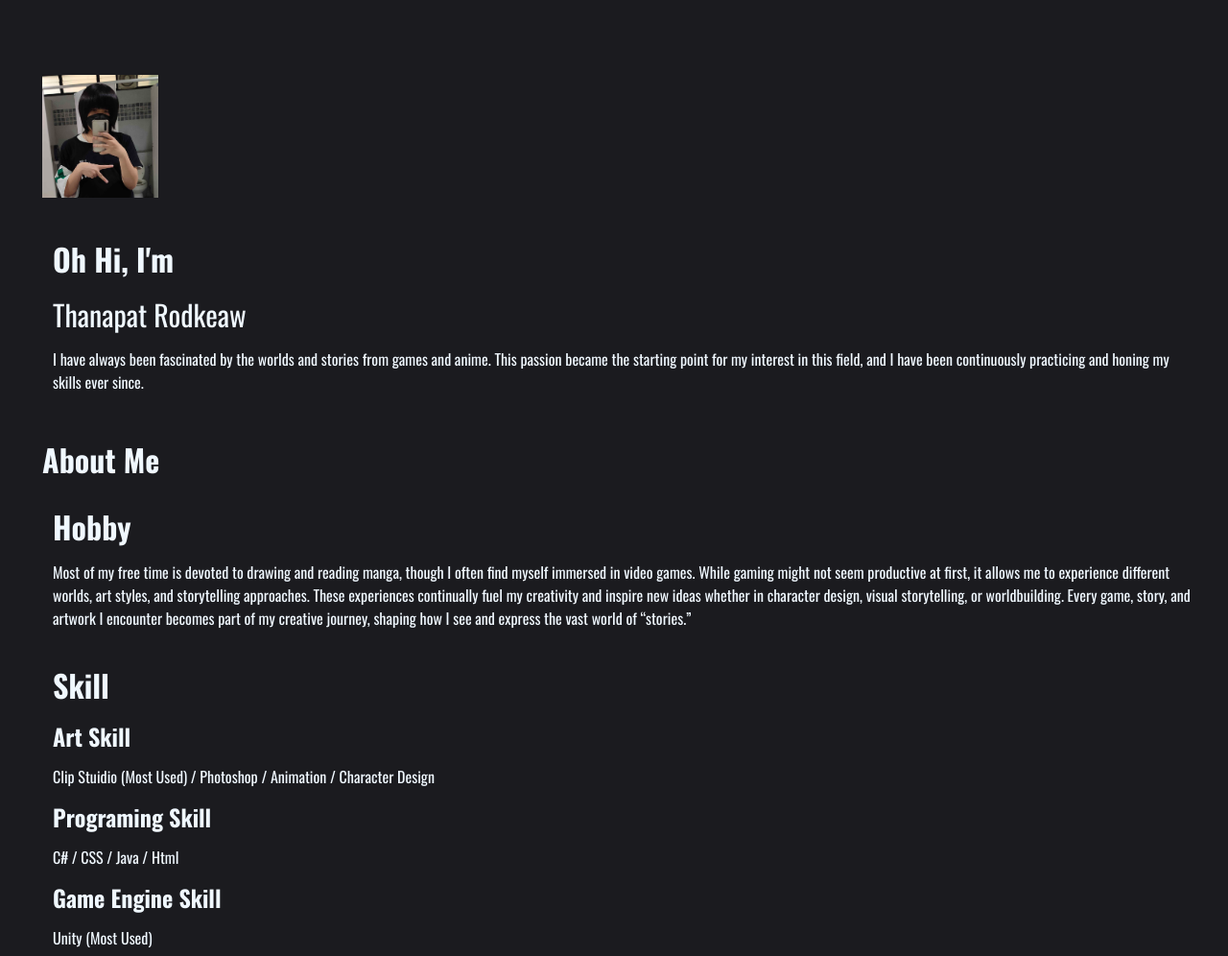
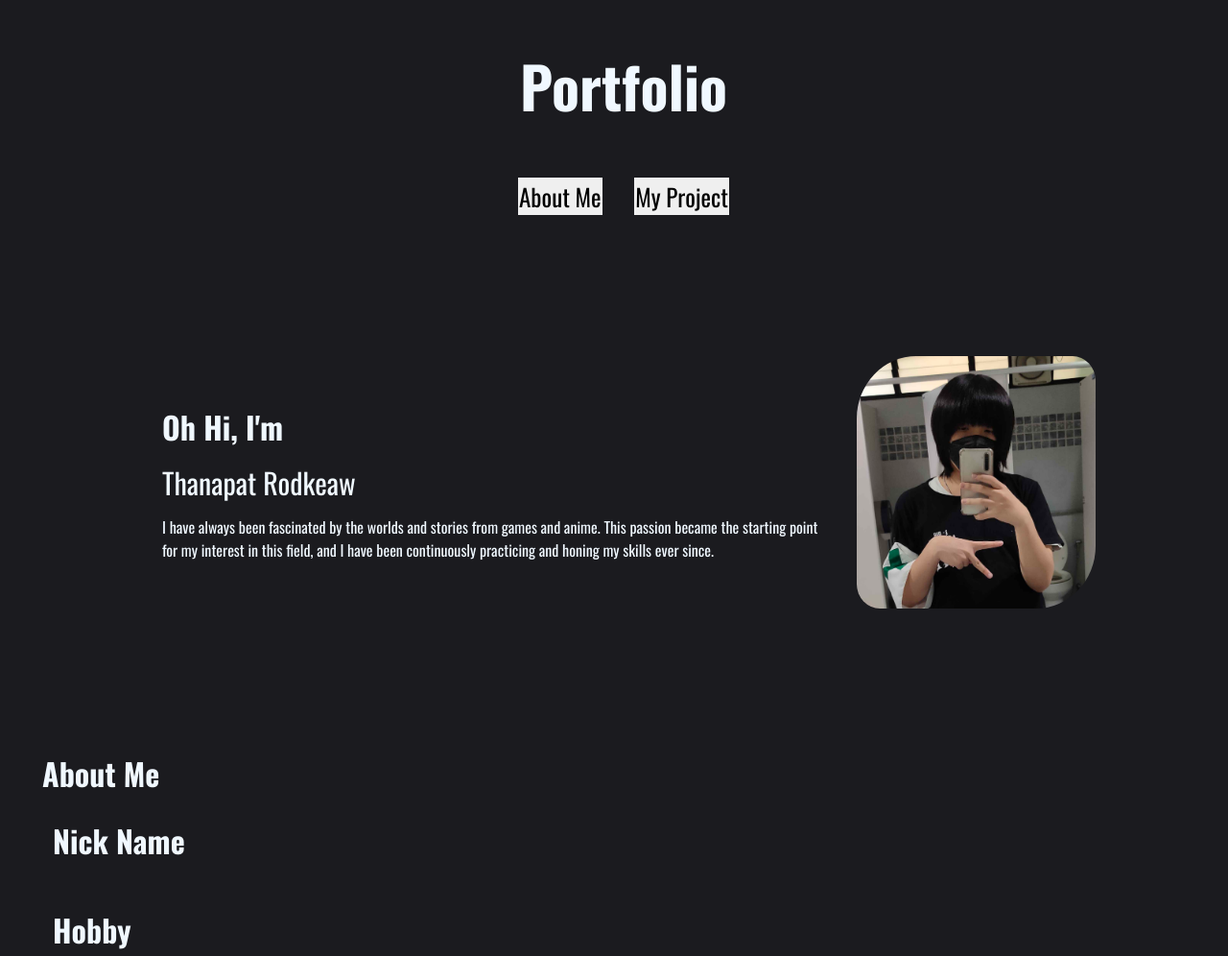
Before and after one commit to JuniorCat00/Portfolio_, a plain HTML site: page index.html in a window 1280 px wide. Shown: the top 996 px of the page at 96% size. Drawn offline with Linux system fonts and the light colour scheme.

Commit message:
Add files via upload

```diff
--- a/index.html
+++ b/index.html
@@ -11,19 +11,25 @@
 
 <body>
     <div class = "Header">
-        <h4></h4>
+        <h4>Portfolio</h4>
+        <button id="aboutBtn">About Me</button>
+        <button id="projectBtn">My Project</button>
     </div>
 
     <div class = "profile_img">
-         <img id = "thanapt_profile" src = "pics/MyPic.jpg" alt = "myProfile">
         <div class = "name">
             <h1>Oh Hi, I'm</h1>
             <p id = "name">Thanapat Rodkeaw</p>
             <p>I have always been fascinated by the worlds and stories from games and anime. This passion became the starting point for my interest in this field, and I have been continuously practicing and honing my skills ever since.</p>
         </div>
+        <img id = "thanapt_profile" src = "pics/MyPic.jpg" alt = "myProfile">
     </div>
     <div class ="About_Me">
         <h1>About Me</h1>
+        <div class = "name_personality">
+            <h1>Nick Name</h1>
+            <p> </p>
+        </div>
         <div class ="hobby">
             <h1>Hobby</h1>
             <p>Most of my free time is devoted to drawing and reading manga, though I often find myself immersed in video games. While gaming might not seem productive at first, it allows me to experience different worlds, art styles, and storytelling approaches. These experiences continually fuel my creativity and inspire new ideas whether in character design, visual storytelling, or worldbuilding.
--- a/main.css
+++ b/main.css
@@ -23,11 +23,37 @@ div{
     font-size: 24px;
 }
 
+.Header, h4{
+    text-align: center;
+    font-size: 60px;
+}
+
+button{
+    font-size: 25px;
+}
+
+.profile_img{
+    display: flex;
+    justify-content: center;
+    align-items: center;
+    height: auto;
+    margin: 25px;
+    padding: 100px;
+
+}
+
+.profile_img #thanapt_profile{
+    width: 25%;
+    height: auto;
+    float: right;
+    border-radius: 25% 10%;
+}
+
 #name{
     font-size: 30px;
 }
 
-h1,h4{
+h1{
     font-size: 32px;
 }
 
```
